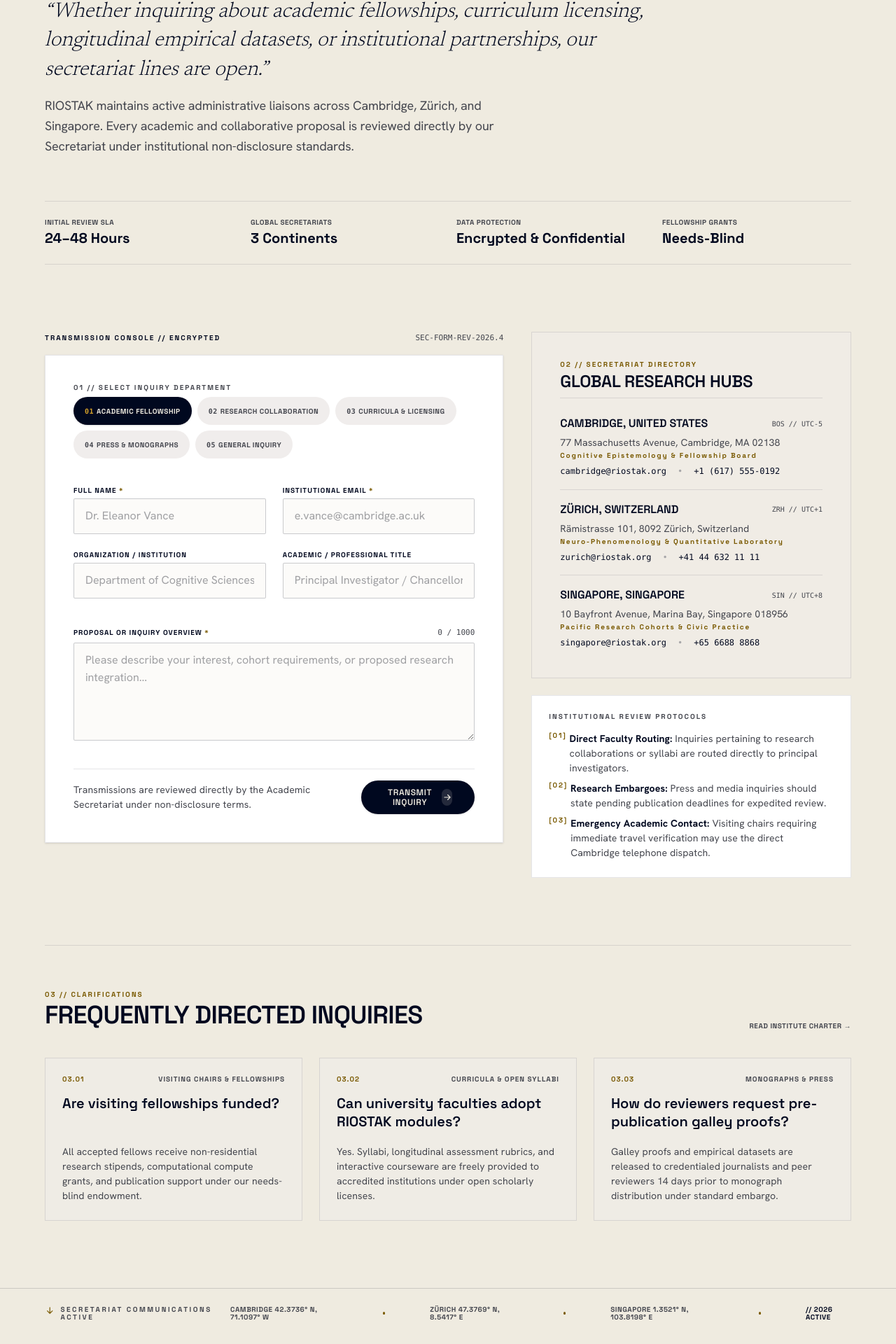
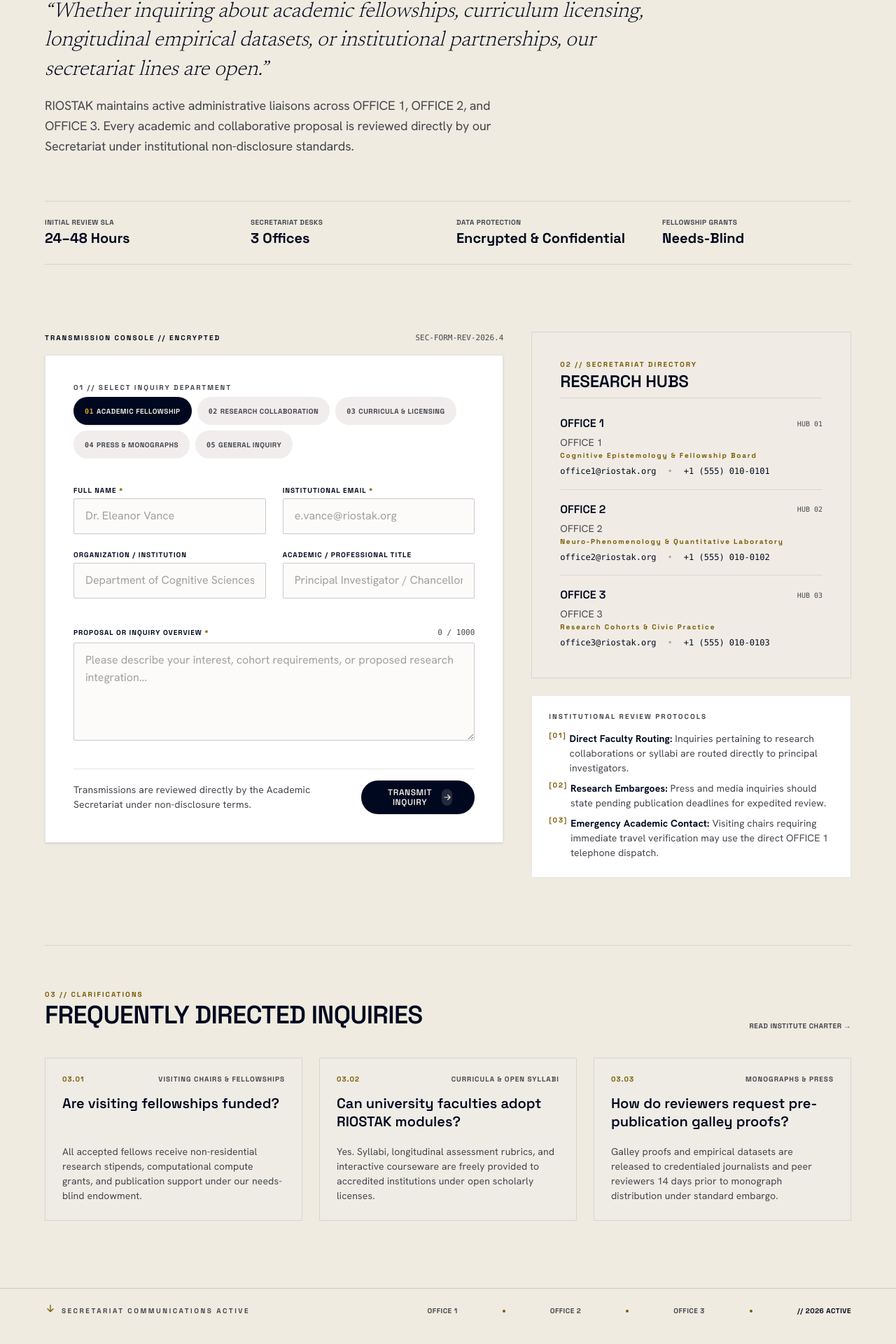
Before and after one commit to dariogeorge21/riostak, a Next.js app: page /contact in a window 1280 px wide. Shown: the part 513-2433 px from the top of the page at 70% size. Built offline with nearby package versions, Linux system fonts and the light colour scheme.

Commit message:
feat: update location references to OFFICE 1, OFFICE 2, and OFFICE 3 across multiple components and documentation

```diff
--- a/app/about/page.tsx
+++ b/app/about/page.tsx
@@ -21,7 +21,7 @@
     label: "Faculty & Fellows",
     title: "Global Cohorts",
     description:
-      "Directory of interdisciplinary fellows across Cambridge, Zurich, and Singapore.",
+      "Directory of interdisciplinary fellows across OFFICE 1, OFFICE 2, and OFFICE 3.",
   },
   {
     index: "01.03",
@@ -140,7 +140,7 @@
                 </span>
                 <span aria-hidden="true" className="h-1 w-1 rounded-full bg-secondary" />
                 <span className="font-display text-label-xs uppercase tracking-wider">
-                  Cambridge • Zurich • Singapore
+                  OFFICE 1 • OFFICE 2 • OFFICE 3
                 </span>
                 <span aria-hidden="true" className="h-1 w-1 rounded-full bg-secondary" />
                 <span className="font-display text-label-xs font-bold uppercase tracking-wider text-primary">
--- a/app/blogs/page.tsx
+++ b/app/blogs/page.tsx
@@ -21,7 +21,7 @@
     label: "Fellowship Essays",
     title: "Global Laboratory Field Notes",
     description:
-      "Direct reflections and trial notes from visiting scholars across our Cambridge, Zürich, and Singapore desks.",
+      "Direct reflections and trial notes from visiting scholars across our OFFICE 1, OFFICE 2, and OFFICE 3 desks.",
   },
   {
     index: "01.03",
@@ -140,7 +140,7 @@
                 </span>
                 <span aria-hidden="true" className="h-1 w-1 rounded-full bg-secondary" />
                 <span className="font-display text-label-xs uppercase tracking-wider">
-                  Cambridge • Zürich • Singapore
+                  OFFICE 1 • OFFICE 2 • OFFICE 3
                 </span>
                 <span aria-hidden="true" className="h-1 w-1 rounded-full bg-secondary" />
                 <span className="font-display text-label-xs font-bold uppercase tracking-wider text-primary">
--- a/app/contact/page.tsx
+++ b/app/contact/page.tsx
@@ -11,31 +11,28 @@
 
 const SECRETARIAT_HUBS = [
   {
-    city: "Cambridge",
-    country: "United States",
-    code: "BOS // UTC-5",
-    address: "77 Massachusetts Avenue, Cambridge, MA 02138",
-    email: "cambridge@riostak.org",
-    phone: "+1 (617) 555-0192",
+    office: "OFFICE 1",
+    code: "HUB 01",
+    address: "OFFICE 1",
+    email: "office1@riostak.org",
+    phone: "+1 (555) 010-0101",
     focus: "Cognitive Epistemology & Fellowship Board",
   },
   {
-    city: "Zürich",
-    country: "Switzerland",
-    code: "ZRH // UTC+1",
-    address: "Rämistrasse 101, 8092 Zürich, Switzerland",
-    email: "zurich@riostak.org",
-    phone: "+41 44 632 11 11",
+    office: "OFFICE 2",
+    code: "HUB 02",
+    address: "OFFICE 2",
+    email: "office2@riostak.org",
+    phone: "+1 (555) 010-0102",
     focus: "Neuro-Phenomenology & Quantitative Laboratory",
   },
   {
-    city: "Singapore",
-    country: "Singapore",
-    code: "SIN // UTC+8",
-    address: "10 Bayfront Avenue, Marina Bay, Singapore 018956",
-    email: "singapore@riostak.org",
-    phone: "+65 6688 8868",
-    focus: "Pacific Research Cohorts & Civic Practice",
+    office: "OFFICE 3",
+    code: "HUB 03",
+    address: "OFFICE 3",
+    email: "office3@riostak.org",
+    phone: "+1 (555) 010-0103",
+    focus: "Research Cohorts & Civic Practice",
   },
 ] as const;
 
@@ -103,8 +100,8 @@
               </p>
 
               <p className="mt-space-md max-w-2xl text-body-lg text-on-surface-variant">
-                RIOSTAK maintains active administrative liaisons across Cambridge, Zürich, and
-                Singapore. Every academic and collaborative proposal is reviewed directly by our
+                RIOSTAK maintains active administrative liaisons across OFFICE 1, OFFICE 2, and
+                OFFICE 3. Every academic and collaborative proposal is reviewed directly by our
                 Secretariat under institutional non-disclosure standards.
               </p>
             </div>
@@ -121,10 +118,10 @@
               </div>
               <div>
                 <p className="font-display text-label-xs uppercase tracking-wider text-on-surface-variant">
-                  Global Secretariats
+                  Secretariat Desks
                 </p>
                 <p className="mt-1 font-display text-title-md font-bold text-primary">
-                  3 Continents
+                  3 Offices
                 </p>
               </div>
               <div>
@@ -170,16 +167,16 @@
                     02 // Secretariat Directory
                   </p>
                   <h3 className="mt-1 font-display text-headline-sm uppercase text-primary">
-                    Global Research Hubs
+                    Research Hubs
                   </h3>
                 </div>
 
                 <div className="flex flex-col divide-y divide-primary/10">
                   {SECRETARIAT_HUBS.map((hub) => (
-                    <div key={hub.city} className="py-space-md first:pt-0 last:pb-0">
+                    <div key={hub.office} className="py-space-md first:pt-0 last:pb-0">
                       <div className="flex items-center justify-between">
                         <h4 className="font-display text-title-sm font-semibold uppercase text-primary">
-                          {hub.city}, {hub.country}
+                          {hub.office}
                         </h4>
                         <span className="font-mono text-[10px] text-on-surface-variant">
                           {hub.code}
@@ -244,7 +241,7 @@
                     </span>
                     <span>
                       <strong className="text-primary">Emergency Academic Contact:</strong> Visiting
-                      chairs requiring immediate travel verification may use the direct Cambridge
+                      chairs requiring immediate travel verification may use the direct OFFICE 1
                       telephone dispatch.
                     </span>
                   </li>
@@ -310,15 +307,15 @@
               </p>
               <div className="hidden items-center gap-space-xl text-on-surface-variant md:flex lg:gap-space-2xl">
                 <span className="font-display text-label-xs uppercase tracking-wider">
-                  Cambridge 42.3736° N, 71.1097° W
+                  OFFICE 1
                 </span>
                 <span aria-hidden="true" className="h-1 w-1 rounded-full bg-secondary" />
                 <span className="font-display text-label-xs uppercase tracking-wider">
-                  Zürich 47.3769° N, 8.5417° E
+                  OFFICE 2
                 </span>
                 <span aria-hidden="true" className="h-1 w-1 rounded-full bg-secondary" />
                 <span className="font-display text-label-xs uppercase tracking-wider">
-                  Singapore 1.3521° N, 103.8198° E
+                  OFFICE 3
                 </span>
                 <span aria-hidden="true" className="h-1 w-1 rounded-full bg-secondary" />
                 <span className="font-display text-label-xs font-bold uppercase tracking-wider text-primary">
--- a/components/Footer.tsx
+++ b/components/Footer.tsx
@@ -42,7 +42,7 @@
               </p>
             </div>
             <p className="font-display text-label-xs uppercase text-on-surface-variant">
-              EST. 2026 // CAMBRIDGE &amp; GLOBAL
+              EST. 2026 // OFFICE 1 • OFFICE 2 • OFFICE 3
             </p>
           </div>
 
--- a/components/Header.tsx
+++ b/components/Header.tsx
@@ -7,7 +7,6 @@
   { href: "/", label: "Home" },
   { href: "/about", label: "About" },
   { href: "/courses", label: "Courses" },
-  { href: "/portfolio", label: "Portfolio" },
   { href: "/blogs", label: "Blogs" },
   { href: "/contact", label: "Contact" },
 ];
--- a/components/contact/ContactForm.tsx
+++ b/components/contact/ContactForm.tsx
@@ -236,7 +236,7 @@
             id="email"
             name="email"
             onChange={(e) => setValues({ ...values, email: e.target.value })}
-            placeholder="e.vance@cambridge.ac.uk"
+            placeholder="e.vance@riostak.org"
             type="email"
             value={values.email}
           />
--- a/components/landingPage/Hero.tsx
+++ b/components/landingPage/Hero.tsx
@@ -99,7 +99,7 @@
               </span>
               <span aria-hidden="true" className="h-1 w-1 rounded-full bg-secondary" />
               <span className="font-display text-label-xs uppercase tracking-wider">
-                Cambridge • Zurich • Singapore
+                OFFICE 1 • OFFICE 2 • OFFICE 3
               </span>
               <span aria-hidden="true" className="h-1 w-1 rounded-full bg-secondary" />
               <span className="font-display text-label-xs font-bold uppercase tracking-wider text-primary">
```
Also changed, not shown: 1 other file (tests, documents, lock files or other folders).
